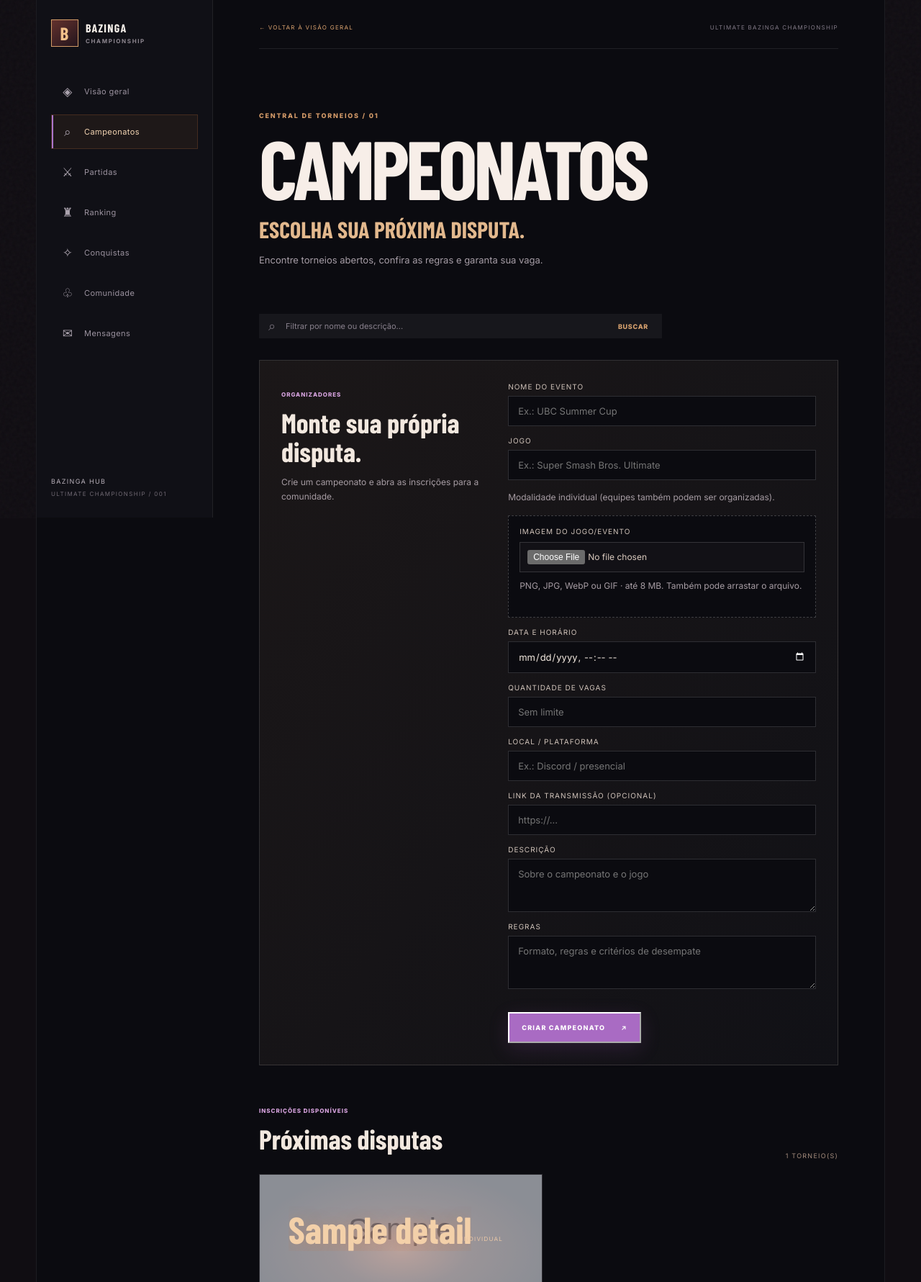
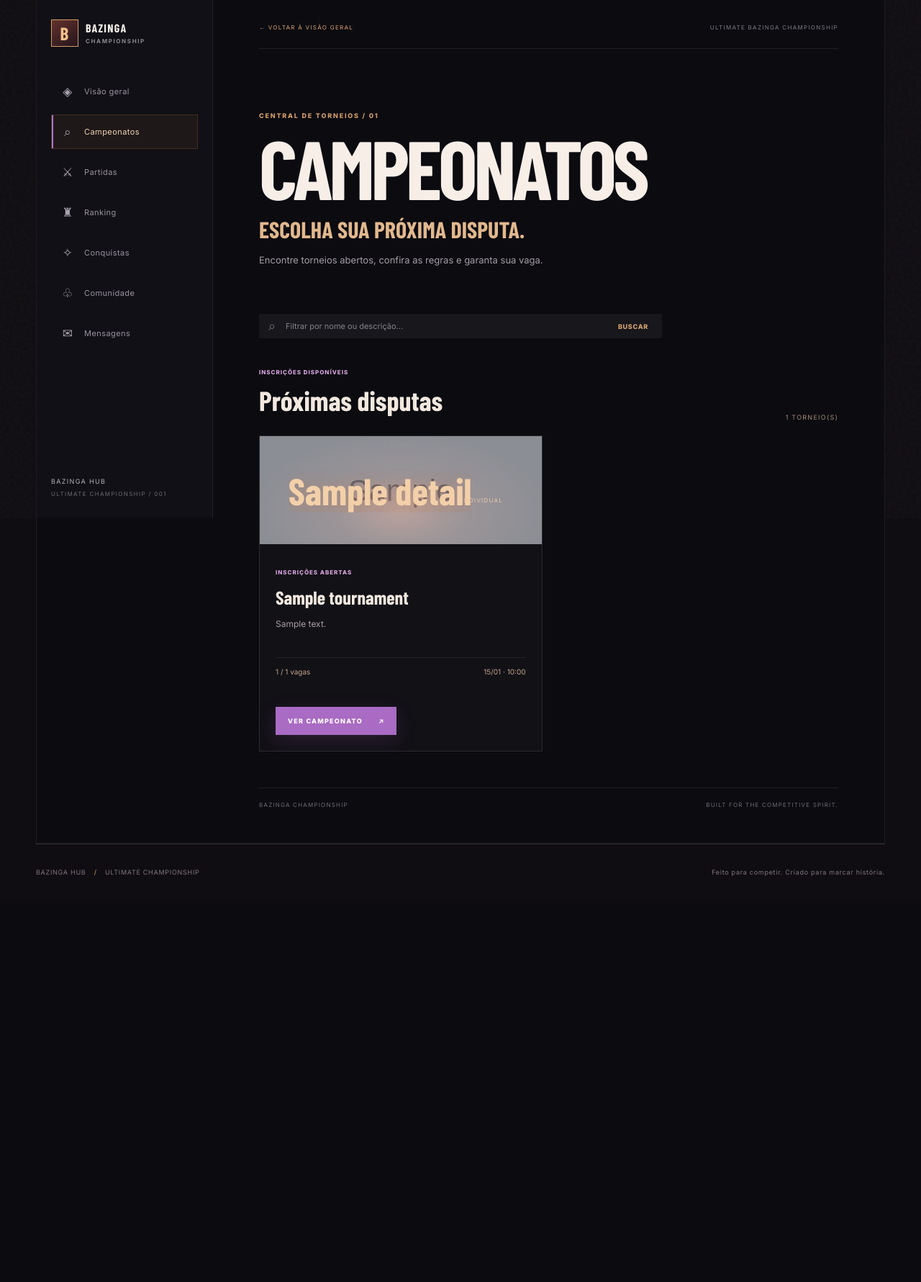
Before and after one commit to AqueleSales/Ultimate-Bazinga-Championship, a Flask app: page /competitions in a window 1280 px wide. Shown: the part 80-1861 px from the top of the page at 72% size. After the commit the page ends 1297 px from the top, so only its background shows below. Run offline with Flask 3, Linux system fonts and the light colour scheme; the visitor is signed in with stand-in values (Sample User, id 1); tables that the repository leaves empty hold one stand-in row (values such as "Sample post"); grey boxes marked "Sample" are stand-in pictures; some web fonts are replaced.

Commit message:
Remove creation form from public competitions catalog

```diff
--- a/bazinga/templates/competitions.html
+++ b/bazinga/templates/competitions.html
@@ -52,33 +52,6 @@
       {% if search_query %}<a href="{{ url_for('main.competitions') }}">LIMPAR</a>{% endif %}
     </form>
     {% with messages = get_flashed_messages(with_categories=true) %}{% for category, message in messages %}<p class="competition-flash {{ category }}" role="status">{{ message }}</p>{% endfor %}{% endwith %}
-    <section class="competition-create">
-      <div><span class="feature-state">ORGANIZADORES</span><h2>Monte sua própria disputa.</h2><p>Crie um campeonato e abra as inscrições para a comunidade.</p></div>
-      {% if current_user %}
-      <form method="post" action="{{ url_for('main.create_competition') }}" class="competition-create-form">
-        <input type="hidden" name="csrf_token" value="{{ csrf_token }}">
-        <label>Nome do evento<input name="title" maxlength="180" required placeholder="Ex.: UBC Summer Cup"></label>
-        <label>Jogo<input name="game_title" maxlength="180" required placeholder="Ex.: Super Smash Bros. Ultimate"></label>
-        <input type="hidden" name="competition_mode" value="individual"><p class="competition-form-note">Modalidade individual (equipes também podem ser organizadas).</p>
-        <div class="media-upload-field">
-<label for="tournament-image-file">Imagem do jogo/evento</label>
-<input id="tournament-image-file" type="file" accept="image/png,image/jpeg,image/webp,image/gif">
-<input type="hidden" name="image_url" id="tournament-image-reference">
-<p class="media-upload-help">PNG, JPG, WebP ou GIF · até 8 MB. Também pode arrastar o arquivo.</p>
-<div class="media-upload-preview" id="tournament-image-preview" aria-live="polite"></div>
-<p class="media-upload-status" id="tournament-image-status" role="status"></p></div>
-        <label>Data e horário<input type="datetime-local" name="starts_at"></label>
-        <label>Quantidade de vagas<input type="number" name="max_participants" min="2" max="512" placeholder="Sem limite"></label>
-        <label>Local / plataforma<input name="venue" maxlength="180" placeholder="Ex.: Discord / presencial"></label>
-        <label>Link da transmissão (opcional)<input type="url" name="stream_url" placeholder="https://..."></label>
-        <label>Descrição<textarea name="description" maxlength="5000" rows="3" placeholder="Sobre o campeonato e o jogo"></textarea></label>
-        <label>Regras<textarea name="rules" maxlength="5000" rows="3" placeholder="Formato, regras e critérios de desempate"></textarea></label>
-        <button class="games-cta" type="submit">CRIAR CAMPEONATO <span>↗</span></button>
-      </form>
-      {% else %}
-      <div class="competition-detail-actions"><p>Entre na sua conta para organizar um campeonato.</p><a class="games-cta" href="{{ url_for('main.championship_home', screen='auth') }}">ENTRAR PARA ORGANIZAR <span>↗</span></a></div>
-      {% endif %}
-    </section>
     <section class="competition-list">
       <div class="competition-section-heading"><div><span class="feature-state">INSCRIÇÕES DISPONÍVEIS</span><h2>{{ "Resultados da busca" if search_query else "Próximas disputas" }}</h2></div><span class="competition-count">{{ tournaments|length }} TORNEIO(S)</span></div>
       {% if tournaments %}
@@ -91,7 +64,7 @@
         {% endfor %}
         </div>
       {% else %}
-        <div class="module-empty"><div class="module-empty-icon">♜</div><h2>{{ "Nenhum campeonato encontrado." if search_query else "Nenhum campeonato aberto ainda." }}</h2><p>{{ "Tente outro termo de busca." if search_query else "Crie o primeiro torneio acima ou volte em breve para encontrar novas disputas." }}</p></div>
+        <div class="module-empty"><div class="module-empty-icon">♜</div><h2>{{ "Nenhum campeonato encontrado." if search_query else "Nenhum campeonato aberto ainda." }}</h2><p>{{ "Tente outro termo de busca." if search_query else "Os próximos torneios publicados aparecerão aqui." }}</p></div>
       {% endif %}
     </section>
     <footer class="games-footer"><span>BAZINGA CHAMPIONSHIP</span><span>BUILT FOR THE COMPETITIVE SPIRIT.</span></footer>
```
